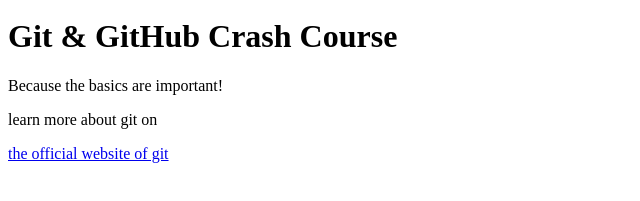
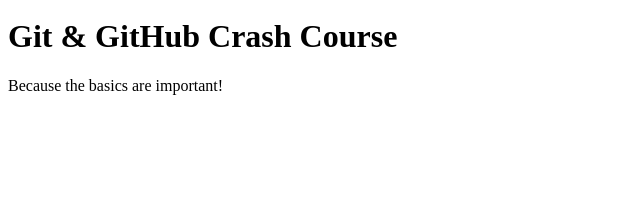
Before and after one commit to bnthurre/github-crash-couse, a plain HTML site: page index.html in a window 1280 px wide. Shown: the part 29-230 px from the top of the page, without its empty margins (0-640 px from the left). Drawn offline with Linux system fonts and the light colour scheme.

Commit message:
Revert "added a link"
This reverts commit a9eabcccc85c8dbdcfb01ee5b19a09bd5f28cbb7.

```diff
--- a/index.html
+++ b/index.html
@@ -13,8 +13,6 @@
     </header>
     <main>
       <p>Because the basics are important!</p>
-      <p>learn more about git on</p>
-      <a href="https://git-scm.com/book/en/v2">the official website of git</a>
     </main>
   </body>
 </html>
```
